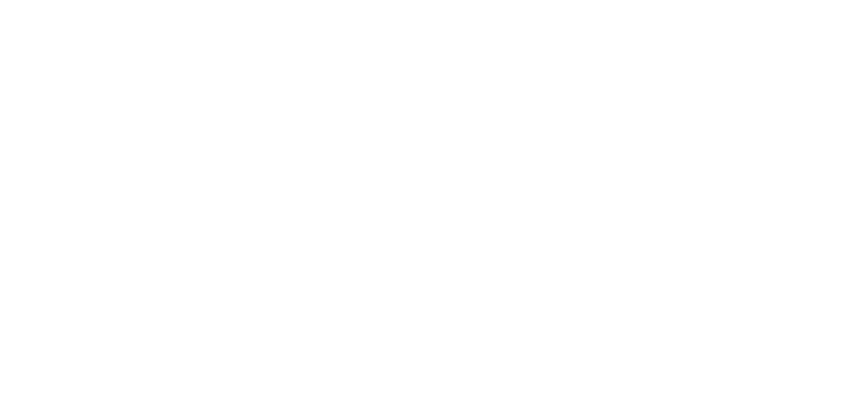
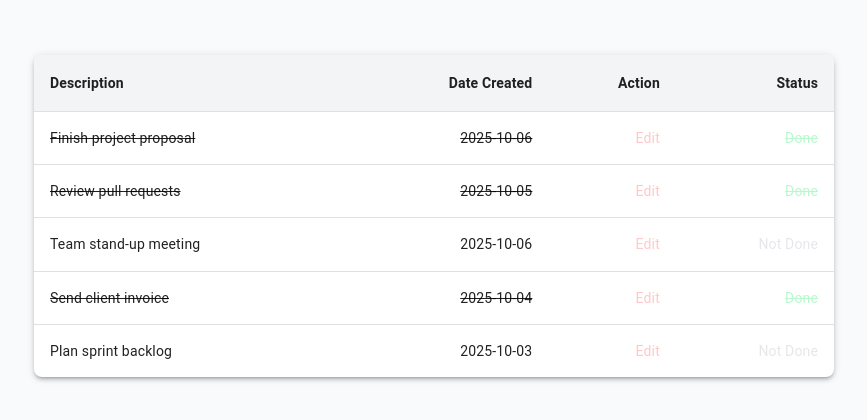
Before and after one commit to bryanbarakatsky/psb-project, a React (Vite) app in the folder psb/: page / in a window 1280 px wide. Shown: the part 184-604 px from the top of the page, without its empty margins (206-1073 px from the left). Built offline with nearby package versions, Linux system fonts and the light colour scheme.

Commit message:
EDIT: made changes to table

```diff
--- a/psb/src/pages/TodoPage.jsx
+++ b/psb/src/pages/TodoPage.jsx
@@ -1,17 +1,79 @@
 import React from 'react'
-import Table from '@mui/material/Table';
-import TableBody from '@mui/material/TableBody';
-import TableCell from '@mui/material/TableCell';
-import TableContainer from '@mui/material/TableContainer';
-import TableHead from '@mui/material/TableHead';
-import TableRow from '@mui/material/TableRow';
+import Table from '@mui/material/Table'
+import TableBody from '@mui/material/TableBody'
+import TableCell from '@mui/material/TableCell'
+import TableContainer from '@mui/material/TableContainer'
+import TableHead from '@mui/material/TableHead'
+import TableRow from '@mui/material/TableRow'
+import Paper from '@mui/material/Paper'
+
+const createData = (description, dateCreated, action, state) => {
+  return { description, dateCreated, action, state }
+}
+
+const data = [
+  createData('Finish project proposal', '2025-10-06', 'Edit', 'Done'),
+  createData('Review pull requests', '2025-10-05', 'Edit', 'Done'),
+  createData('Team stand-up meeting', '2025-10-06', 'Edit', 'Not Done'),
+  createData('Send client invoice', '2025-10-04', 'Edit', 'Done'),
+  createData('Plan sprint backlog', '2025-10-03', 'Edit', 'Not Done'),
+]
 
 export const TodoPage = () => {
   return (
-    <div>
-
+    <div className="flex items-center justify-center min-h-screen bg-gray-50">
+      <TableContainer
+        component={Paper}
+        sx={{ maxWidth: 800, boxShadow: 3, borderRadius: 2 }}
+      >
+        <Table sx={{ minWidth: 650 }} aria-label="todo table">
+          <TableHead>
+            <TableRow sx={{ backgroundColor: '#f3f4f6' }}>
+              <TableCell sx={{ fontWeight: 'bold' }}>Description</TableCell>
+              <TableCell sx={{ fontWeight: 'bold' }} align="right">
+                Date Created
+              </TableCell>
+              <TableCell sx={{ fontWeight: 'bold' }} align="right">
+                Action
+              </TableCell>
+              <TableCell sx={{ fontWeight: 'bold' }} align="right">
+                Status
+              </TableCell>
+            </TableRow>
+          </TableHead>
+          <TableBody>
+            {data.map((row, id) => {
+              const isDone = row.state === 'Done'
+              const textClass = isDone ? 'line-through text-gray-500' : ''
+              const stateColor = isDone? '!text-green-200' : '!text-gray-200'
+              return (
+                <TableRow
+                  key={id}
+                  sx={{
+                    '&:last-child td, &:last-child th': { border: 0 },
+                    '&:hover': { backgroundColor: '#f9fafb' },
+                  }}
+                >
+                  <TableCell component="th" scope="row" className={textClass}>
+                    {row.description}
+                  </TableCell>
+                  <TableCell align="right" className={textClass}>
+                    {row.dateCreated}
+                  </TableCell>
+                  <TableCell align="right" className='cursor-pointer !text-red-200 hover:!text-blue-200'>
+                    {row.action}
+                  </TableCell>
+                  <TableCell align="right" className={`${stateColor} ${textClass}`}>
+                    {row.state}
+                  </TableCell>
+                </TableRow>
+              )
+            })}
+          </TableBody>
+        </Table>
+      </TableContainer>
     </div>
   )
 }
 
-export default TodoPage;
+export default TodoPage
```
